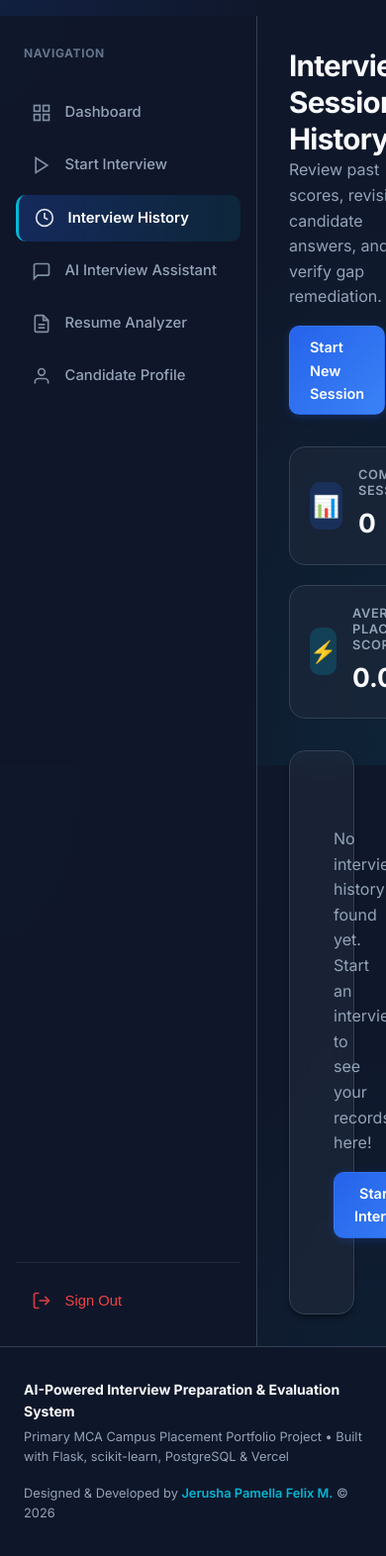
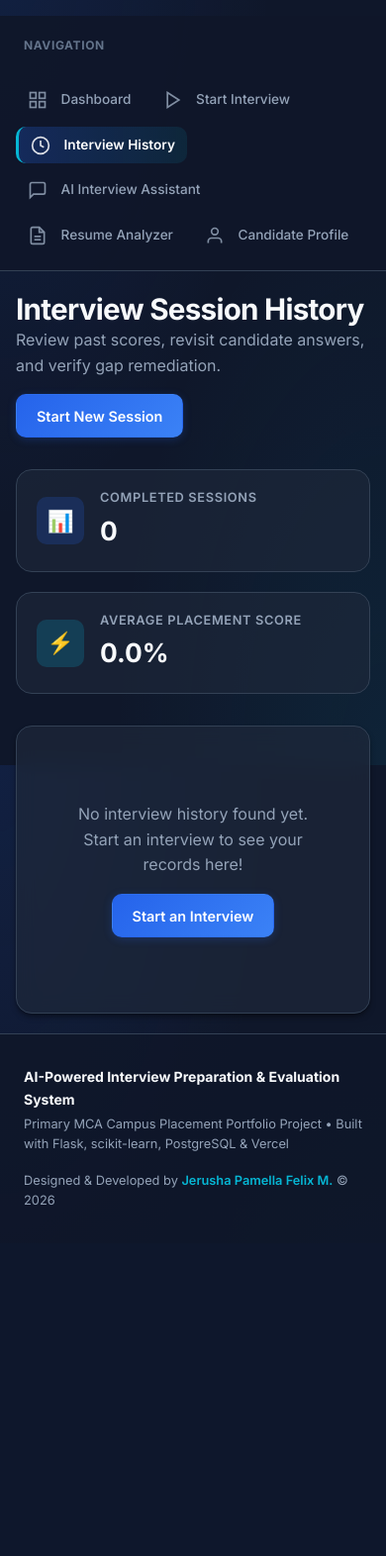
Before and after one commit to jerupam06-byte/AI_Interview_System, a Flask app: page /history in a window 390 px wide; the page is wider, and only the part inside the window is pictured. Shown: the part 71-1643 px from the top of that part at 99% size. After the commit the page ends 1288 px from the top of that part, so only its background shows below. Run offline with Flask 3, Linux system fonts and the light colour scheme; the visitor is signed in with stand-in values (Sample User, id 1); data that the repository does not hold is empty.

Commit message:
feat(ui): improve mobile responsiveness, hamburger navigation, and polished error screens

```diff
--- a/static/css/dashboard.css
+++ b/static/css/dashboard.css
@@ -462,3 +462,61 @@
   background: rgba(30, 41, 59, 0.8);
   border-top: 1px solid var(--dark-border);
 }
+
+/* Mobile Responsive Dashboard & Session Layout */
+@media (max-width: 768px) {
+  .app-layout {
+    flex-direction: column;
+  }
+
+  .sidebar {
+    width: 100%;
+    border-right: none;
+    border-bottom: 1px solid var(--dark-border);
+    padding: 1rem;
+  }
+
+  .sidebar-nav {
+    flex-direction: row;
+    flex-wrap: wrap;
+    gap: 0.5rem;
+  }
+
+  .sidebar-link {
+    padding: 0.5rem 0.75rem;
+    font-size: 0.85rem;
+  }
+
+  .sidebar-footer {
+    display: none;
+  }
+
+  .main-content {
+    padding: 1.25rem 1rem;
+  }
+
+  .readiness-banner {
+    flex-direction: column;
+    align-items: flex-start;
+    gap: 1rem;
+  }
+
+  .readiness-bar-bg {
+    width: 100%;
+    max-width: 280px;
+  }
+
+  .metrics-grid {
+    grid-template-columns: 1fr;
+  }
+
+  .input-toolbar {
+    flex-direction: column;
+    align-items: flex-start;
+    gap: 0.5rem;
+  }
+
+  .question-card {
+    padding: 1.25rem;
+  }
+}
--- a/static/css/main.css
+++ b/static/css/main.css
@@ -392,11 +392,21 @@ textarea.form-control {
   gap: 1rem;
 }
 
+/* Mobile Navigation */
+#mobile-menu-toggle {
+  display: none;
+}
+
 /* Responsive Utilities */
 @media (max-width: 768px) {
+  #mobile-menu-toggle {
+    display: inline-flex;
+  }
+
   .nav-links {
     display: none;
   }
+
   .nav-links.mobile-open {
     display: flex;
     flex-direction: column;
@@ -407,5 +417,7 @@ textarea.form-control {
     background: var(--dark-surface);
     padding: 1.5rem;
     border-bottom: 1px solid var(--dark-border);
+    box-shadow: var(--shadow-lg);
+    gap: 1rem;
   }
 }
--- a/templates/base.html
+++ b/templates/base.html
@@ -56,7 +56,7 @@
           <a href="{{ url_for('auth.login') }}" class="btn btn-outline btn-sm">Sign In</a>
           <a href="{{ url_for('auth.register') }}" class="btn btn-primary btn-sm">Get Started</a>
         {% endif %}
-        <button id="mobile-menu-toggle" class="btn btn-secondary btn-sm" aria-label="Toggle Menu" style="display: none;">☰</button>
+        <button id="mobile-menu-toggle" class="btn btn-secondary btn-sm" aria-label="Toggle Menu">☰</button>
       </div>
     </div>
   </nav>
@@ -77,7 +77,20 @@
 
   <!-- Main Body Content -->
   <main style="flex-grow: 1;">
-    {% block content %}{% endblock %}
+    {% block content %}
+      {% if error_code %}
+        <div class="container container-narrow" style="padding: 5rem 1.5rem; text-align: center;">
+          <div style="font-size: 4rem; font-weight: 800; color: var(--cyan); margin-bottom: 0.5rem;">
+            {{ error_code }}
+          </div>
+          <h2 style="margin-bottom: 1rem;">{{ error_message or "Page Not Found" }}</h2>
+          <p style="margin-bottom: 2rem; max-width: 500px; margin-left: auto; margin-right: auto;">
+            The page you are looking for might have been removed, had its name changed, or is temporarily unavailable.
+          </p>
+          <a href="{{ url_for('main.index') }}" class="btn btn-primary btn-lg">Return to Home</a>
+        </div>
+      {% endif %}
+    {% endblock %}
   </main>
 
   <!-- Site Footer -->
```
